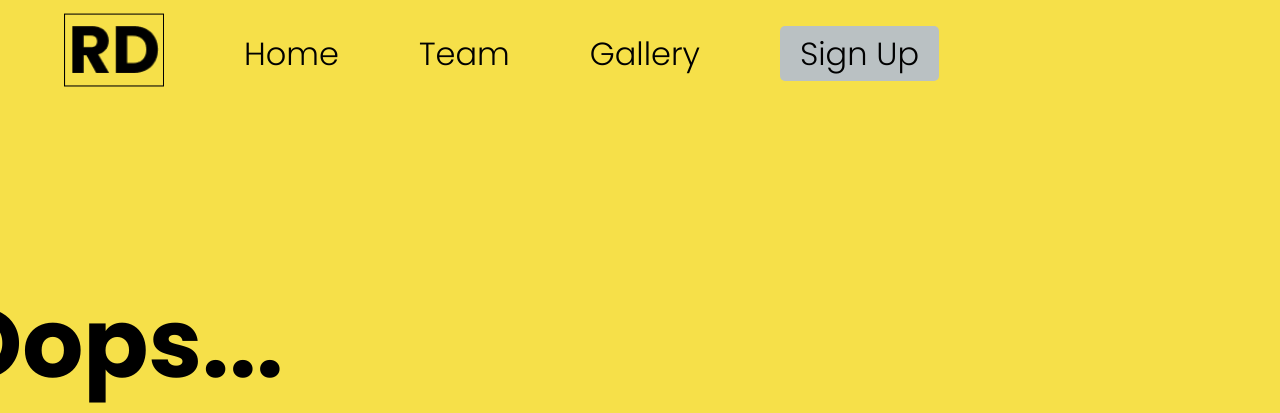
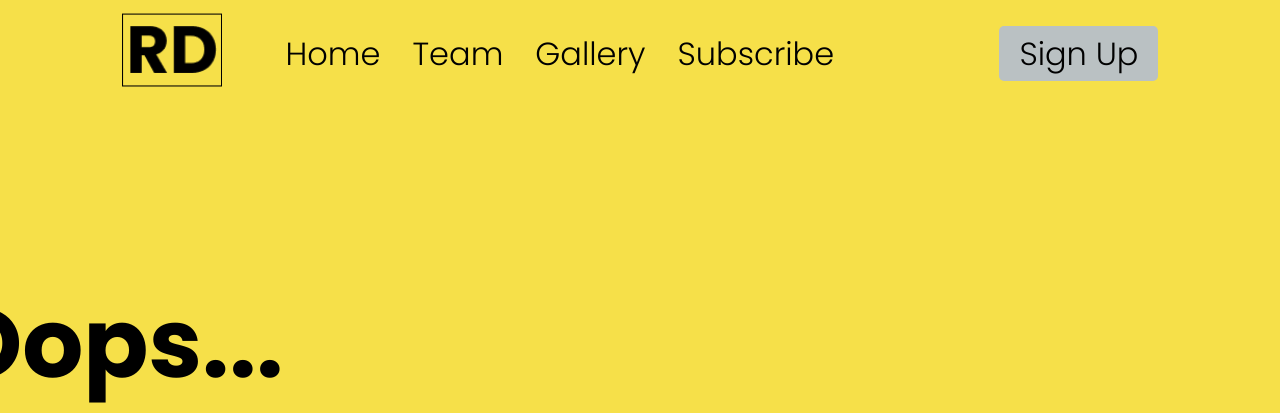
Before and after one commit to Enyorose/cpnt262-robots-with-appliances, a website: page public/404-page/404.html in a window 1280 px wide. Shown: the top 413 px of the page. Drawn offline with Linux system fonts and the light colour scheme.

Commit message:
completed 404 page

```diff
--- a/public/404-page/404.html
+++ b/public/404-page/404.html
@@ -17,10 +17,15 @@
       <img class="logo" src="../assets/images/HomePage/logo.png" alt="" width="100">
     </div>
     <ul class="nav-list">
-      <li><a href="#" class="nav-links">Home</a></li>
-      <li><a href="#" class="nav-links">Team</a></li>
-      <li><a href="#" class="nav-links">Gallery</a></li>
-      <li><a href="#" class="nav-links nav-button">Sign Up</a></li>
+      <div class="nav-items">
+        <li><a href="/public/index.html" class="nav-links">Home</a></li>
+        <li><a href="./teams-page/teams.html" class="nav-links">Team</a></li>
+        <li><a href="/public/gallery-page/gallery.html" class="nav-links">Gallery</a></li>
+        <li><a href="./../subscribe-page/index.html" class="nav-links">Subscribe</a></li>
+      </div>
+      <div class="sign-up-button">
+        <li><a href="/public/sign-up-page/signup.html" class="nav-links nav-button">Sign Up</a></li>
+      </div>
       <div class="close-menu">
         <img class="close" src="../assets/images/HomePage/icons8-x.png" alt="" width="40">
       </div>
@@ -28,14 +33,14 @@
     <div class="hamburger-menu">
       <img class="hamburger" src="../assets/images/HomePage/hamburger-menu.png" alt="" width="60">
     </div>
-  </nav>
+</nav>
 
 
   <section class="container">
     <div class="container-text">
       <h1>Oops...</h1>
       <p>There Seems To Be A Problem</p>
-      <a href="#" class="button">GO BACK</a>
+      <a href="/public/index.html" class="button">GO BACK</a>
     </div>
 
     <div class="container-image">
--- a/public/404-page/assets/css/styles.css
+++ b/public/404-page/assets/css/styles.css
@@ -16,7 +16,8 @@ body {
   display: flex;
   justify-content: flex-start;
   align-items: center;
-  width: 100%;
+  padding: 0px 5%;
+  gap: 4rem;
 }
 
 .nav-button {
@@ -25,16 +26,21 @@ body {
   border-radius: 5px;
 }
 
-.logo-container {
-  margin-right: 40px;
-}
-
 .nav-list {
   display: flex;
+  justify-content: space-between;
+  align-items: center;
   font-size: clamp(1rem, 5vw, 2rem);
   font-weight: 300;
   gap: 5rem;
   margin: 0;
+  width: 100%;
+  padding: 0;
+}
+
+.nav-items {
+  display: flex;
+  gap: 2rem;
 }
 
 .nav-list li {
@@ -69,6 +75,14 @@ body {
     margin: 0;
     padding: 2rem 0px;
     gap: 4rem;
+    transition: all 0.5s;
+    z-index: 1;
+  }
+
+  .nav-items {
+    flex-direction: column;
+    align-items: center;
+    justify-content: center;
   }
 
   .close-menu {
@@ -102,8 +116,11 @@ body {
   .navbar {
     justify-content: space-between;
   }
+
+  .nav-list-open {
+    top: 0;
+  }
 }
-
 /***************/
 /* 404 Section */
 /***************/
```
